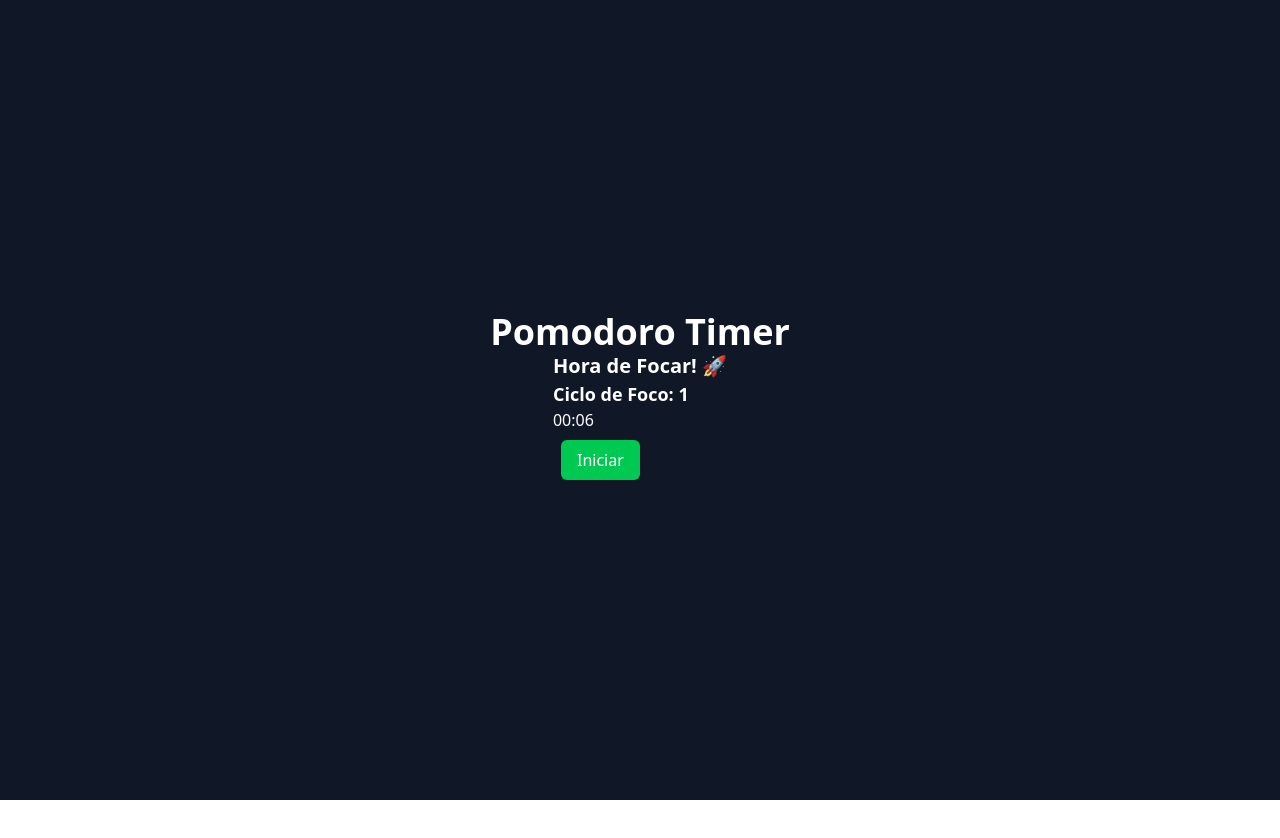
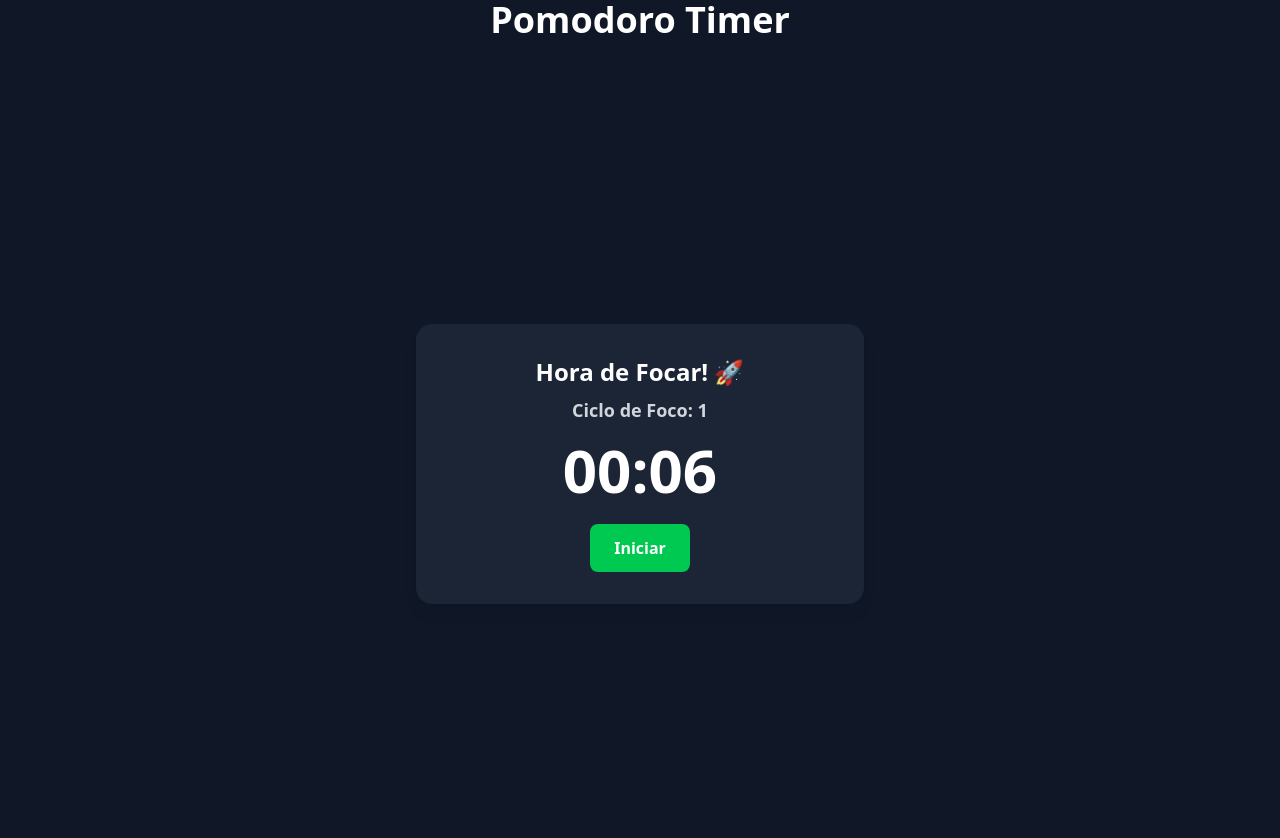
Before and after one commit to vinioliveirar/pomodoro-timer-pwa, a React (Vite) app: page / in a window 1280 px wide. Shown: the top 838 px of the page. Before the commit the page ends 800 px from the top, so only its background shows below. Built offline with nearby package versions, Linux system fonts and the light colour scheme.

Commit message:
Ajustes na estilização do timer

```diff
--- a/src/components/Timer/Timer.jsx
+++ b/src/components/Timer/Timer.jsx
@@ -69,54 +69,37 @@ export default function Timer() {
   }
 
   return (
-    <section>
-
-      <h2 className="text-xl font-bold">{isBreak ? "Hora da Pausa! ☕" : "Hora de Focar! 🚀"}</h2>
-      <h3 className="text-lg font-semibold">
+    <section className="flex flex-col items-center justify-center min-h-screen bg-gray-900 text-white">
+      <div className="bg-gray-800/80 p-8 rounded-2xl shadow-lg w-full max-w-md text-center">
+        <h2 className="text-2xl font-bold mb-2">
+          {isBreak ? "Hora da Pausa! ☕" : "Hora de Focar! 🚀"}
+        </h2>
+        <h3 className="text-lg font-semibold text-gray-300 mb-4">
           {isBreak ? "Pausa" : `Ciclo de Foco: ${focusCycles + 1}`}
         </h3>
 
-      <h2>{formatTime(time)}</h2>
-      <div>
+        <h2 className="text-6xl font-bold mb-6">{formatTime(time)}</h2>
+
+        <div className="flex gap-4 justify-center">
           <button
-          className={`px-4 py-2 rounded-md m-2 text-white ${isRunning ? "bg-yellow-500" : "bg-green-500"
+            className={`px-6 py-3 rounded-lg font-semibold text-white transition ${isRunning ? "bg-yellow-500 hover:bg-yellow-600" : "bg-green-500 hover:bg-green-600"
               }`}
-          onClick={() => setIsRunning((prev) => !prev)} >
+            onClick={() => setIsRunning((prev) => !prev)}
+          >
             {time === 0 ? "Iniciar Pausa" : isRunning ? "Pausar" : "Iniciar"}
           </button>
+
           {isRunning && (
             <button
-            className="px-4 py-2 bg-purple-500 text-white rounded-md hover:bg-purple-600 transition"
+              className="px-6 py-3 bg-purple-500 hover:bg-purple-600 text-white rounded-lg font-semibold transition"
               onClick={handleSkip}
             >
               Pular ⏩
             </button>
           )}
-
-
-        {/* <button
-          className="bg-yellow-500 text-white px-4 py-2 rounded-md m-2"
-          onClick={() => setIsRunning(false)}>
-          Pausar
-        </button>
-        <button
-          className="bg-red-500 text-white px-4 py-2 rounded-md m-2"
-          onClick={() => setTime(1500)}>
-          Resetar
-        </button>
-        <button
-          className="px-4 py-2 bg-blue-500 text-white rounded-md hover:bg-blue-600 transition"
-          onClick={handleShortBreak}>
-          Short Break ☕
-        </button>
-        {time === 0 && !isBreak && (
-          <button
-            className="px-4 py-2 bg-blue-500 text-white rounded-md hover:bg-blue-600 transition"
-            onClick={handleShortBreak}>
-            Iniciar Pausa ☕
-          </button>
-        )}*/}
+        </div>
       </div>
     </section>
   );
+
 }
--- a/src/pages/Home/index.tsx
+++ b/src/pages/Home/index.tsx
@@ -3,9 +3,12 @@ import Timer from "../../components/Timer/Timer";
 
 export default function Home() {
   return (
-    <div className="flex items-center flex-col justify-center h-screen bg-gray-900 text-white">
-      <h1 className="text-4xl font-bold">Pomodoro Timer</h1>
-      <Timer />
+    <div className="flex flex-col items-center justify-center min-h-screen bg-gray-900 text-white px-4">
+      <h1 className="text-4xl font-bold mb-6">Pomodoro Timer</h1>
+
+      <div className="w-full max-w-md">
+        <Timer />
+      </div>
     </div>
   );
 }
```
Lines whose indentation alone changed are shown as unchanged.
